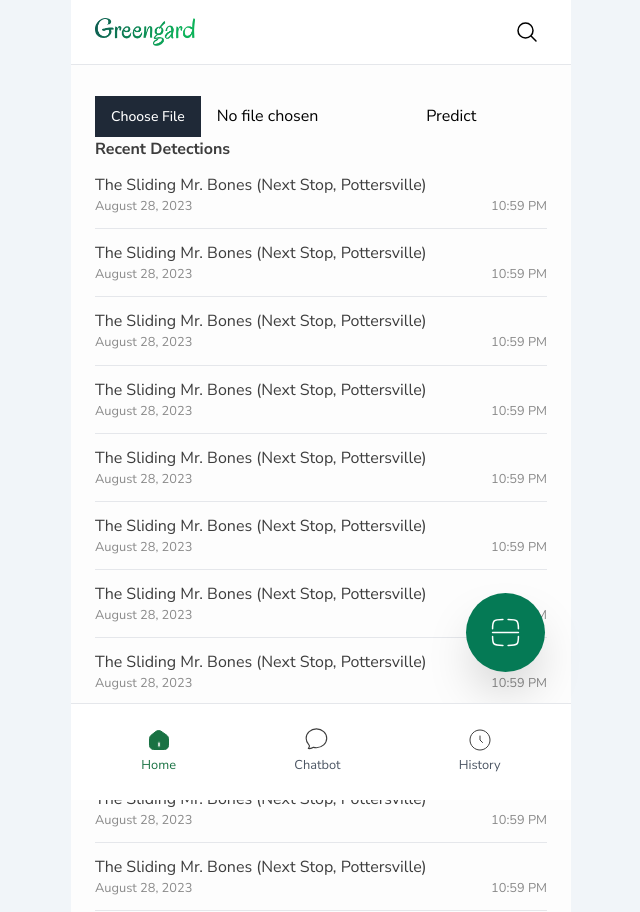
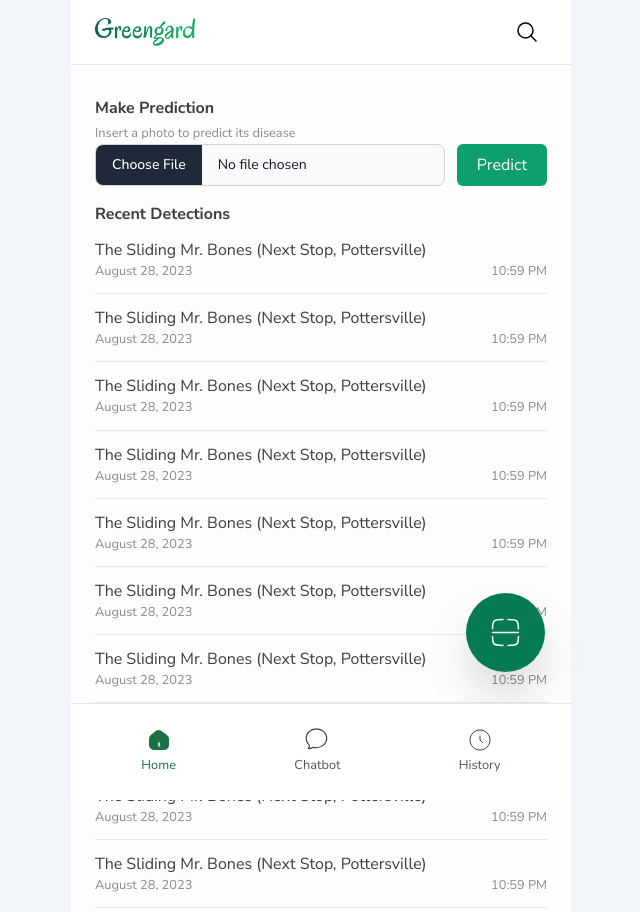
Before and after one commit to CS-Martin/greenguard, a Laravel app: page / in a window 1280 px wide. Shown: the top 912 px of the page, without its empty margins (319-959 px from the left). Run offline with Laravel 10, Linux system fonts and the light colour scheme; style sheets or scripts are compiled from the project's sources; some libraries are stand-ins or nearby versions.

Commit message:
Fix: minor ui in dashboard and header

```diff
--- a/client/resources/views/components/header.blade.php
+++ b/client/resources/views/components/header.blade.php
@@ -1,6 +1,6 @@
 <div class="fixed sm:w-[500px] px-6 flex bg-white items-center justify-between h-[65px] w-full border-b mb-6">
     <div class="flex gap-x-3 font-bold">
-        @if (request()->is('history') || request()->is('prediction/*') || request()->is('chatbot'))
+        @if (request()->is('history') || request()->is('prediction-result') || request()->is('chatbot'))
             <a href="{{ url()->previous() }}">
                 <svg xmlns="http://www.w3.org/2000/svg" width="24" height="24" viewBox="0 0 24 24" fill="none">
                     <path d="M20 12H4M4 12L10 6M4 12L10 18" stroke="#3D3D3D" stroke-width="1.5" stroke-linecap="round"
@@ -13,7 +13,7 @@
             <img src="{{ asset('assets/greengard_logo.png') }}" width="100" alt="">
         @elseif (request()->is('history'))
             <p>History</p>
-        @elseif (request()->is('prediction/*'))
+        @elseif (request()->is('prediction-result'))
             <p>Prediction</p>
         @elseif (request()->is('chatbot'))
             <p>Chatbot</p>
--- a/client/resources/views/dashboard.blade.php
+++ b/client/resources/views/dashboard.blade.php
@@ -4,18 +4,33 @@
         <x-header />
         <div class="position-relative px-6 py-24">
             <div>
-                <form action="{{ route('prediction-result') }}" method="POST" enctype="multipart/form-data">
+                <div class="pb-[1rem]">
+                    <p class="font-bold pb-0">Make Prediction</p>
+                    <small class="text-[#8A8A8A]">Insert a photo to predict its disease</small>
+                    <form action="{{ route('prediction-result') }}" method="POST" enctype="multipart/form-data" class="flex gap-3">
                         @csrf
-                    <input type="file" name="image" required>
-                    <button type="submit">Predict</button>
+                        <input
+                            class="block w-full text-sm text-gray-900 border border-gray-300 rounded-lg cursor-pointer bg-gray-50 dark:text-gray-400 focus:outline-none dark:bg-gray-700 dark:border-gray-600 dark:placeholder-gray-400"
+                            name="image" type="file" required>
+                        <button type="submit" class=" bg-green-500 p-2 px-5 text-white rounded-md">Predict</button>
+
                     </form>
+                </div>
 
                 <x-history-card />
 
                 {{-- Camera floating button --}}
                 <div class="fixed sm:w-[450px] text-right bottom-[16%]">
+                    {{-- <form action="{{ route('prediction-result') }}" method="POST" enctype="multipart/form-data">
                         <button class="p-6 rounded-full bg-green-600 shadow-2xl" id="cameraButton">
-                        <input type="file" id="fileInput" capture="user" accept="image/*" style="display: none;">
+                            <input type="file" id="file" capture="user" accept="image/*" style="display: none;">
+
+                        </button>
+                    </form> --}}
+                    <form id="cameraForm" action="{{ route('prediction-result') }}" method="POST"
+                        enctype="multipart/form-data">
+                        @csrf
+                        <button class="p-6 rounded-full bg-green-600 shadow-2xl" id="cameraButton" type="button">
                             <svg xmlns="http://www.w3.org/2000/svg" width="31" height="31" viewBox="0 0 31 31"
                                 fill="none">
                                 <path
@@ -33,17 +48,34 @@
                                 <path d="M2.58337 15.5H28.4167" stroke="white" stroke-width="1.5" stroke-linecap="round" />
                             </svg>
                         </button>
+                        <input type="file" id="file" name="image" capture="user" accept="image/*"
+                            style="display: none;">
+                    </form>
                 </div>
-
             </div>
         </div>
     </div>
     <x-bottom-nav />
     </div>
 
+    <style scoped>
+        input#file-upload-button {
+            background: #2ca464 !important;
+        }
+    </style>
     <script>
+        // document.getElementById('cameraButton').addEventListener('click', function() {
+        //     document.getElementById('fileInput').click();
+        // });
         document.getElementById('cameraButton').addEventListener('click', function() {
-            document.getElementById('fileInput').click();
+            document.getElementById('file').click();
+        });
+
+        document.getElementById('file').addEventListener('change', function() {
+            if (this.files && this.files[0]) {
+                // Submit the form automatically when the file is chosen
+                document.getElementById('cameraForm').submit();
+            }
         });
     </script>
 @endsection
```
Lines whose indentation alone changed are shown as unchanged.
